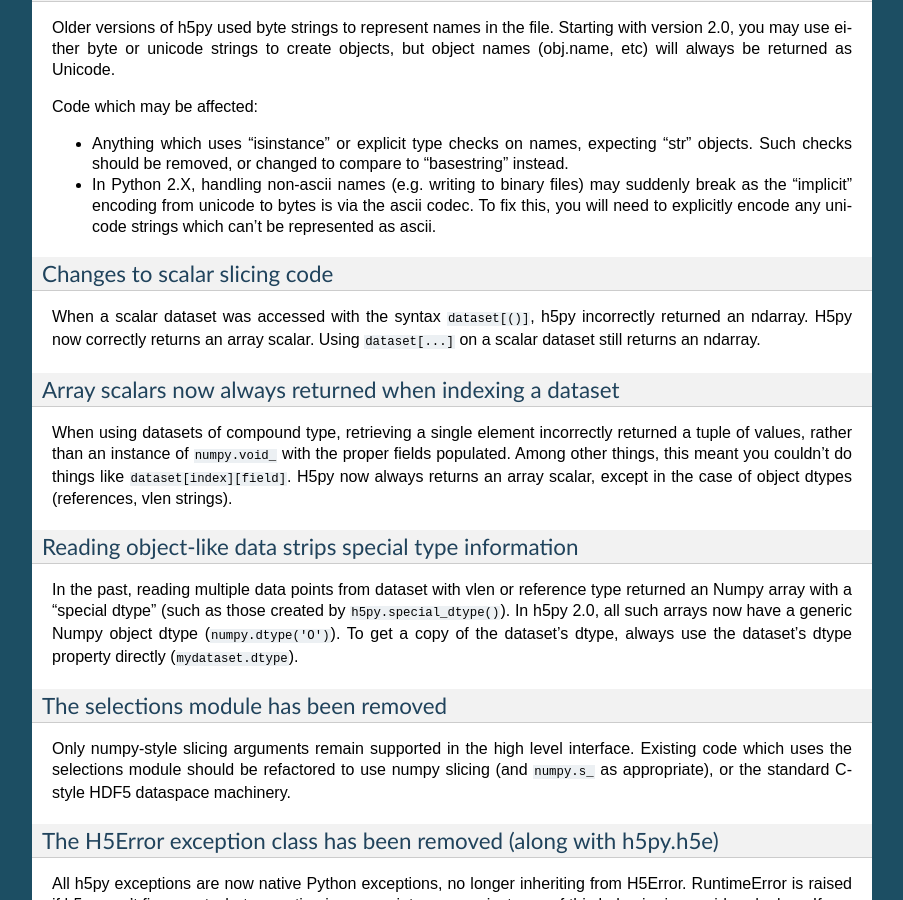
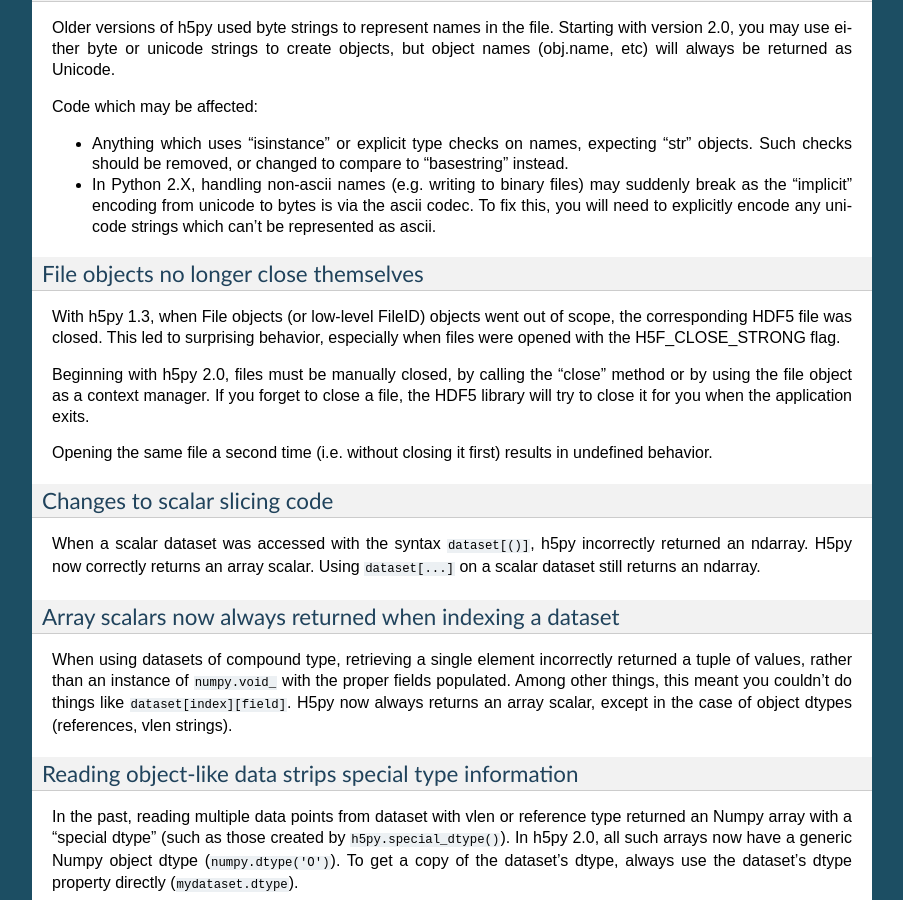
Before and after one commit to google-code-export/h5py, a Sphinx documentation site: the page built from docs/source/intro/whatsnew.rst, in a window 1280 px wide and 900 px high, scrolled down 1028 px. Shown: the whole window, without its empty margins (198-1101 px from the left). Built offline with Sphinx 7.4.7, drawn with Linux system fonts in a browser that asks for light colours; some of the changed text lies outside the part shown.

Commit message:
Document new close behavior

```diff
--- a/docs/source/intro/whatsnew.rst
+++ b/docs/source/intro/whatsnew.rst
@@ -83,6 +83,21 @@ Code which may be affected:
   ascii codec.  To fix this, you will need to explicitly encode any unicode
   strings which can't be represented as ascii.
 
+File objects no longer close themselves
+~~~~~~~~~~~~~~~~~~~~~~~~~~~~~~~~~~~~~~~
+
+With h5py 1.3, when File objects (or low-level FileID) objects went out of
+scope, the corresponding HDF5 file was closed.  This led to surprising
+behavior, especially when files were opened with the H5F_CLOSE_STRONG flag.
+
+Beginning with h5py 2.0, files must be manually closed, by calling the "close"
+method or by using the file object as a context manager.  If you forget to
+close a file, the HDF5 library will try to close it for you when the
+application exits.
+
+Opening the same file a second time (i.e. without closing it first) results in
+undefined behavior.
+
 Changes to scalar slicing code
 ~~~~~~~~~~~~~~~~~~~~~~~~~~~~~~
 
```
